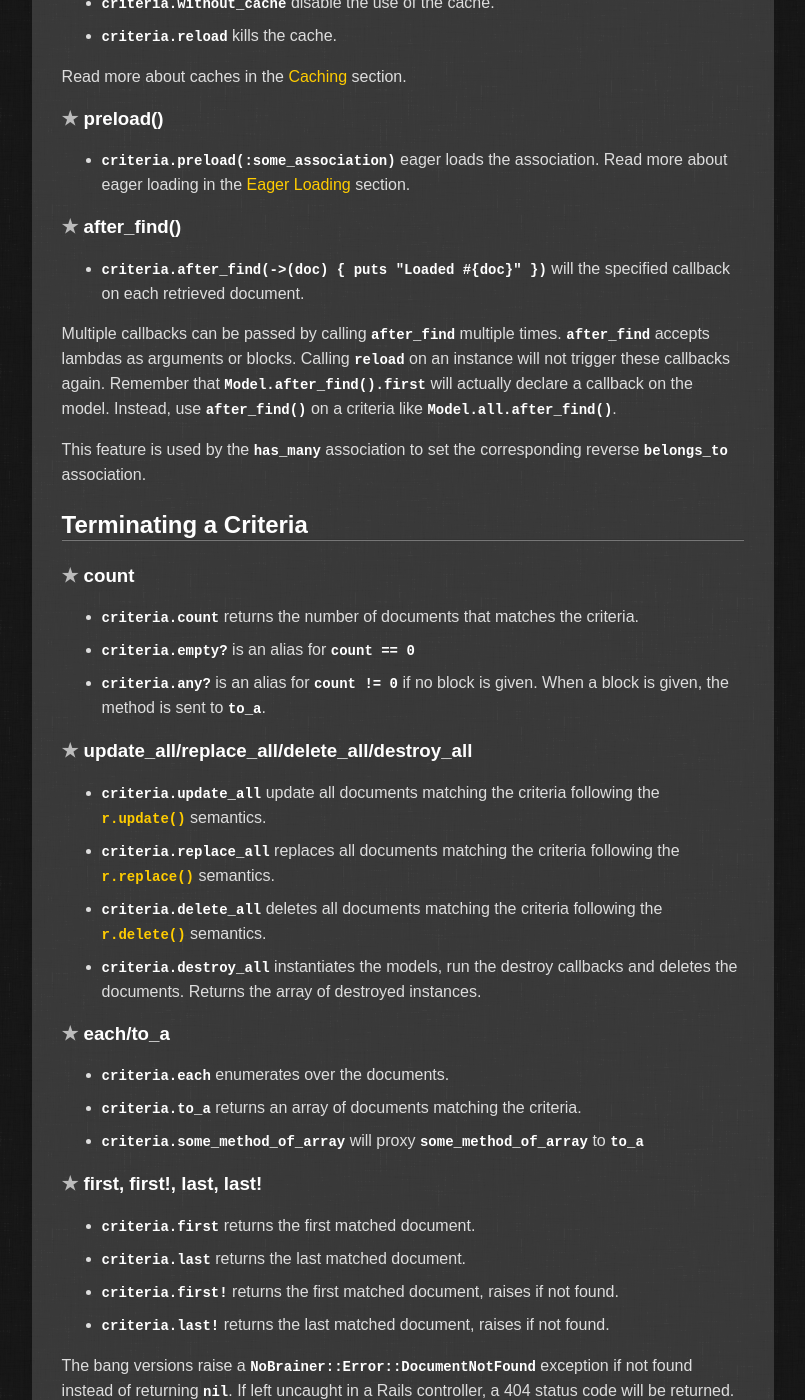
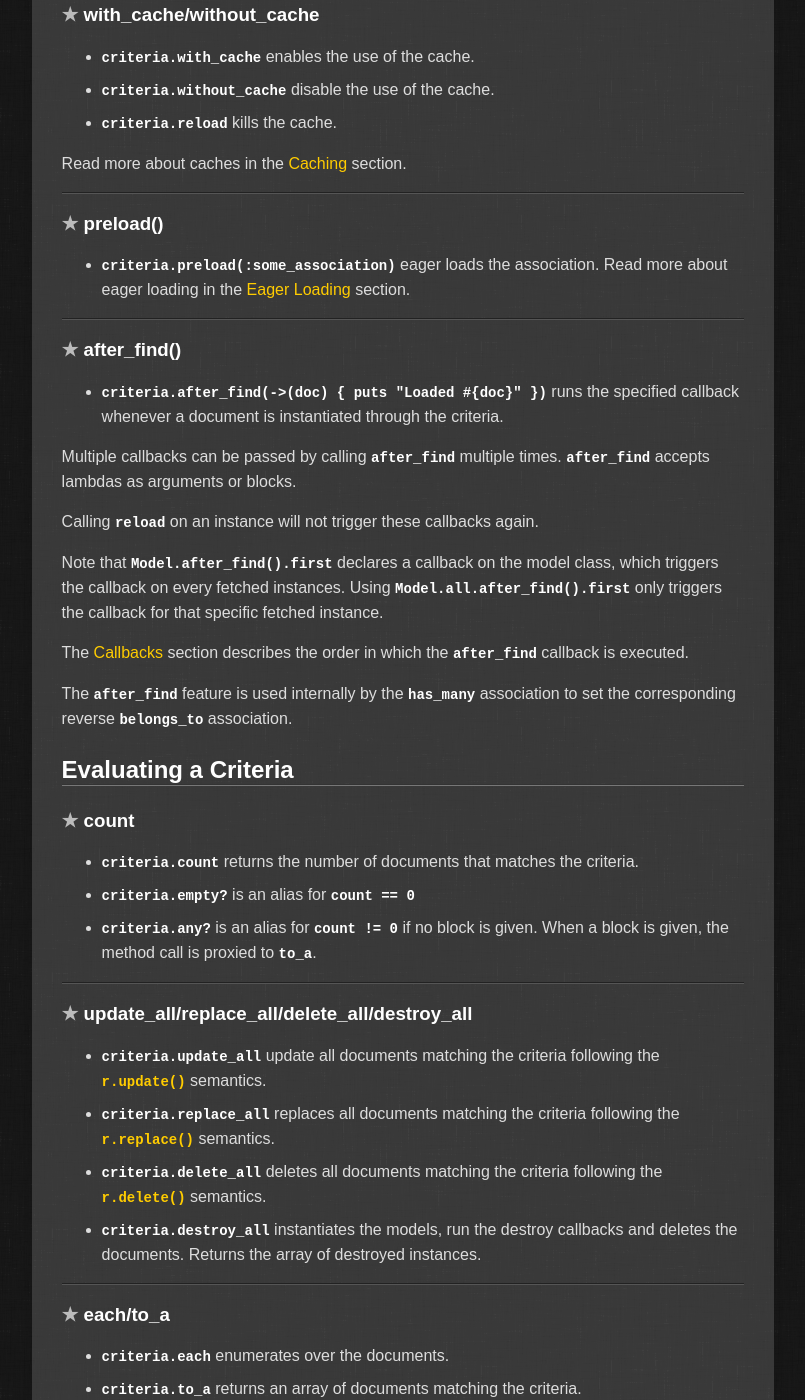
Before and after one commit to NoBrainerORM/nobrainer.io, a Jekyll site: the page built from docs/querying.md, in a window 1280 px wide and 1400 px high, scrolled down 3229 px. Shown: the whole window, without its empty margins (335-1140 px from the left). Built offline with Jekyll 4.4.1, drawn with Linux system fonts in a browser that asks for light colours; comment, search, counter and statistics services are not loaded; some of the changed text lies outside the part shown.

Commit message:
Clarifying the query section

```diff
--- a/docs/querying.md
+++ b/docs/querying.md
@@ -8,17 +8,19 @@
 
 NoBrainer supports a rich query language that supports a wide range of features.
 This section is organized in two parts. The first one describes the methods
-can be chained to build a query, the second one describes the methods that
-finishes and terminate a query.
+can be chained to build a criteria, the second one describes the methods that
+terminates a criteria by evaluating it.
 
-## Chainable Criteria
+## Building a Criteria
 
 ### all
 
 `Model.all` yields a criterion that can be chained with other criteria.
 This is not so useful as most of the chainable criteria and terminators can be
-directly called on the Model class. For example `Model.each { }` will enumerate
-all models.
+directly called on the Model class. For example `Model.each { }` and `Model.all.each { }`
+are equivalent.
+
+---
 
 ### where()
 
@@ -54,15 +56,15 @@
 
 * `:attr.keyword => value` can also be written as `:attr.keyword value`.
 
-* When using the `in` keyword, NoBrainer will use the [`get_all()`](http://www.rethinkdb.com/api/ruby/#get_all)
+* `where()` will try to use one of your declared indexes for performance.
+Learn more about indexes in the [Indexes](/docs/indexes) section.
+For example, when using the `in` keyword, NoBrainer will use the
+[`get_all()`](http://www.rethinkdb.com/api/ruby/#get_all)
 command if there is an index declared on `attr`. Otherwise, NoBrainer will
 construct a query equivalent to `Model.where(:or => [:attr => value1,...,:attr => valueN])`.
-
-* The comparison operations could leverage an index and use the RQL
-[`between()`](http://www.rethinkdb.com/api/ruby/#between) command, but this feature is not implemented yet.
-
-* `where()` will try to use one of your declared indexes for performance.
-Learn more about indexes in the [Indexes](/docs/indexes) section.
+When using comparison operators, NoBrainer leverage the RQL
+[`between()`](http://www.rethinkdb.com/api/ruby/#between) command if an index is
+available on `attr`.
 
 * `Model.where(:attr => value1).where(:attr => value2)` will match no
 documents if `value1 != value2`, even when using a `default_scope`.
@@ -79,6 +81,8 @@
      .where(:field4 => /ohai/, :field5.gt 4)
 
 {% endhighlight %}
+
+---
 
 ### order_by()/reverse_order
 
@@ -102,6 +106,8 @@
 `order_by()` will try to use one of your declared indexes for performance when
 possible. Learn more about indexes in the [Indexes](/docs/indexes) section.
 
+---
+
 ### skip()/offset()/limit()
 
 * `criteria.skip(n)` will skip `n` documents.
@@ -111,16 +117,22 @@
 When compiling the RQL query, the skip/limit directives are applied at the end
 of the RQL query, regardless of their position on the criteria.
 
+---
+
 ### raw
 
 * `criteria.raw` will no longer output model instances, but attribute hashes as
 received from the database.
+
+---
 
 ### scoped/unscoped
 
 * `criteria.scoped` will enable the use of the default scope on the model if
 defined. This behavior is the default.
 * `criteria.unscoped` will disable the default scope.
+
+---
 
 ### with_index/without_index/used_index/indexed?
 
@@ -130,6 +142,8 @@
 * `criteria.used_index` shows the index name used if any.
 * `criteria.indexed?` returns `true` when an index is in use.
 
+---
+
 ### with_cache/without_cache
 
 * `criteria.with_cache` enables the use of the cache.
@@ -138,33 +152,46 @@
 
 Read more about caches in the [Caching](/docs/caching) section.
 
+---
+
 ### preload()
 
 * `criteria.preload(:some_association)` eager loads the association. Read more
 about eager loading in the [Eager Loading](/docs/eager_loading) section.
 
+---
+
 ### after_find()
 
-* `criteria.after_find(->(doc) { puts "Loaded #{doc}" })` will the specified
-  callback on each retrieved document.
+* `criteria.after_find(->(doc) { puts "Loaded #{doc}" })` runs the specified
+  callback whenever a document is instantiated through the criteria.
 
 Multiple callbacks can be passed by calling `after_find` multiple times.
 `after_find` accepts lambdas as arguments or blocks.
+
 Calling `reload` on an instance will not trigger these callbacks again.
-Remember that `Model.after_find().first` will actually declare a callback on the
-model. Instead, use `after_find()` on a criteria like `Model.all.after_find()`.
 
-This feature is used by the `has_many` association to set the corresponding
-reverse `belongs_to` association.
+Note that `Model.after_find().first` declares a callback on the
+model class, which triggers the callback on every fetched instances.
+Using `Model.all.after_find().first` only triggers the callback for that
+specific fetched instance.
 
-## Terminating a Criteria
+The [Callbacks](/docs/callbacks) section describes the order in which the
+`after_find` callback is executed.
+
+The `after_find` feature is used internally by the `has_many` association to set the
+corresponding reverse `belongs_to` association.
+
+## Evaluating a Criteria
 
 ### count
 
 * `criteria.count` returns the number of documents that matches the criteria.
 * `criteria.empty?` is an alias for `count == 0`
 * `criteria.any?` is an alias for `count != 0` if no block is given. When a block
-is given, the method is sent to `to_a`.
+  is given, the method call is proxied to `to_a`.
+
+---
 
 ### update_all/replace_all/delete_all/destroy_all
 
@@ -177,11 +204,15 @@
 * `criteria.destroy_all` instantiates the models, run the destroy callbacks and
 deletes the documents. Returns the array of destroyed instances.
 
+---
+
 ### each/to_a
 
 * `criteria.each` enumerates over the documents.
 * `criteria.to_a` returns an array of documents matching the criteria.
 * `criteria.some_method_of_array` will proxy `some_method_of_array` to `to_a`
+
+---
 
 ### first, first!, last, last!
 
@@ -190,9 +221,11 @@
 * `criteria.first!` returns the first matched document, raises if not found.
 * `criteria.last!` returns the last matched document, raises if not found.
 
-The bang versions raise a `NoBrainer::Error::DocumentNotFound` exception if not found
+The bang flavors raise a `NoBrainer::Error::DocumentNotFound` exception if not found
 instead of returning `nil`.  If left uncaught in a Rails controller, a 404
-status code will be returned.
+status code is returned.
+
+---
 
 ### find()
 
@@ -201,7 +234,7 @@
 
 Note that `find()` is only defined on the `Model` class, and not on criteria.
 
-### Manipulating Criteria
+## Manipulating Criteria
 
 You can merge two criteria with `merge()` or `merge!()`:
 
@@ -210,5 +243,5 @@
 criteria1.merge!(criteria2)
 {% endhighlight %}
 
-To retrieve the criteria of a model instance, you may use `instance.selector`.
-This is a wrapper for `Model.unscoped.where(:id => instance.id)`.
+To retrieve the selecting criteria of a model instance, you may use `instance.selector`.
+This selector is used internally and is equivalent to `Model.unscoped.where(:id => instance.id)`.
```
Also changed, not shown: docs/configuration.md (+6 -6 lines), docs/differences_from_other_orms.md (+3 -0 lines), docs/eager_loading.md (+2 -2 lines), docs/validation.md (+1 -1 lines).
